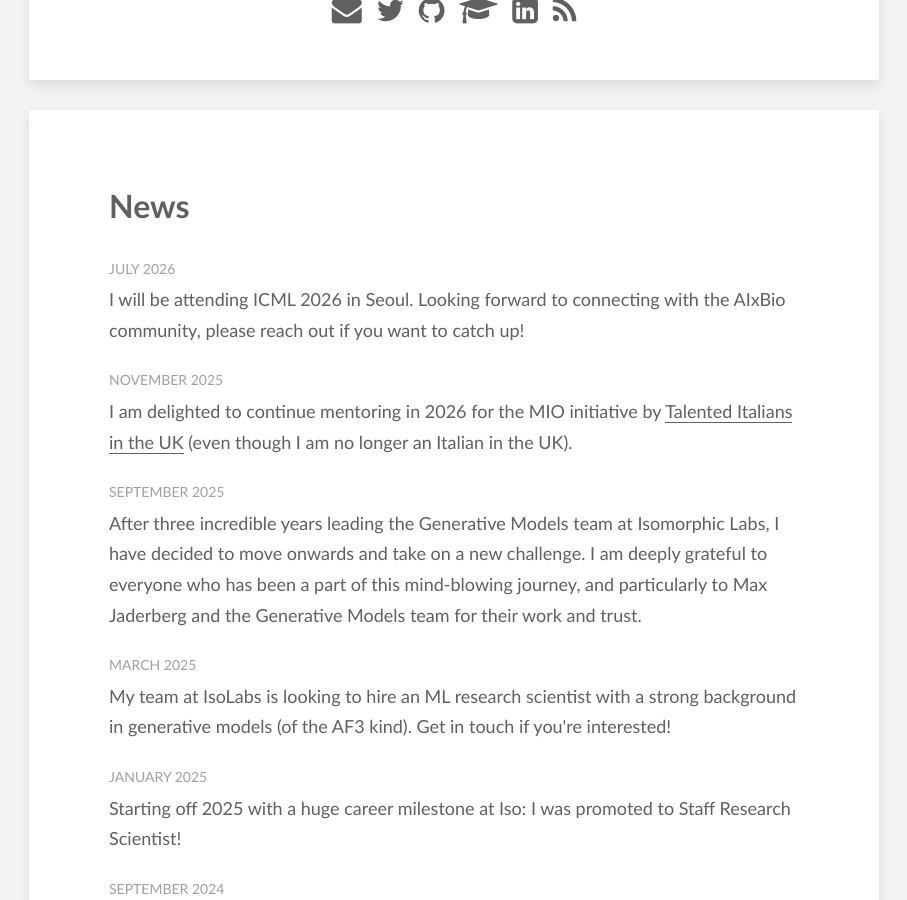
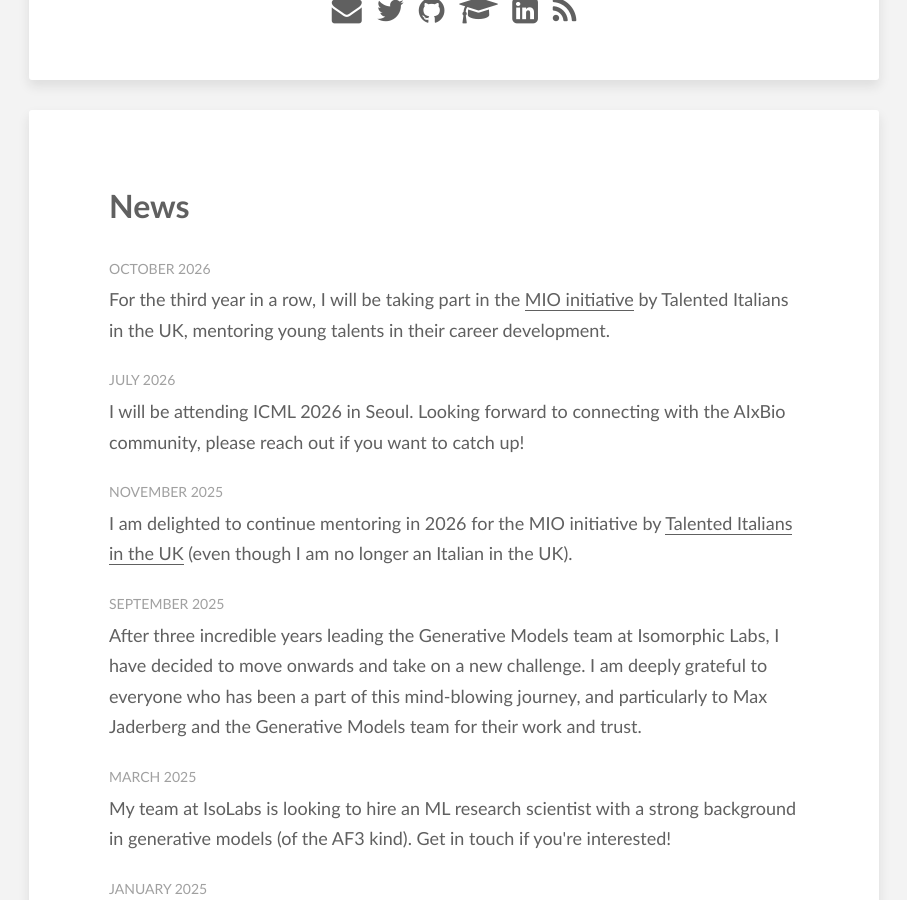
Before and after one commit to danielegrattarola/danielegrattarola.github.io, a Jekyll site: the page built from index.html, in a window 1280 px wide and 900 px high, scrolled down 1086 px. Shown: the whole window, without its empty margins (186-1093 px from the left). Built offline with Jekyll 4.4.1, drawn with Linux system fonts in a browser that asks for light colours; some web fonts are replaced.

Commit message:
October 2026 news update

```diff
--- a/_data/news.yaml
+++ b/_data/news.yaml
@@ -1,3 +1,6 @@
+- date: Oct 2026
+  text: 'For the third year in a row, I will be taking part in the <a href="https://talenteditalians.uk/mentoring">MIO initiative</a> by Talented Italians in the UK, mentoring young talents in their career development.'
+
 - date: Jul 2026
   text: "I will be attending ICML 2026 in Seoul. Looking forward to connecting with the AIxBio community, please reach out if you want to catch up!"
 
```
